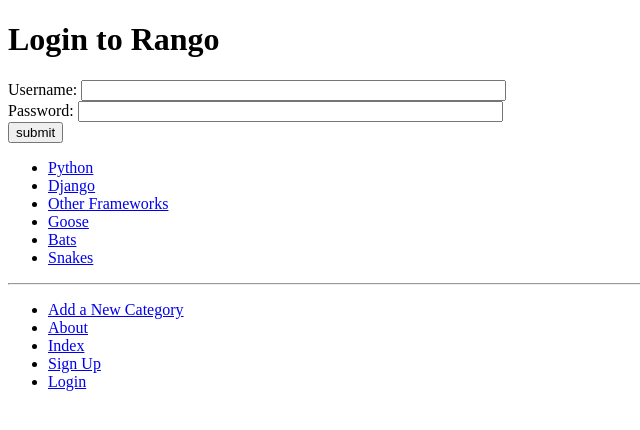
After one commit to AlHood/Rango, a Django app: page /rango/login/ in a window 1280 px wide. The commit adds this page. Shown: the top 430 px of the page, without its empty margins (0-640 px from the left). Run offline with Django 3.2, Linux system fonts and the light colour scheme; data comes from the database, SQL or seed files in the repository.

Commit message:
Chap 9.7

```diff
--- a/tango_with_django_project/rango/urls.py
+++ b/tango_with_django_project/rango/urls.py
@@ -20,4 +20,5 @@ urlpatterns = [
     path('category/<slug:category_name_slug>/', views.show_category, name='show_category'),
     path('add_category/', views.add_category, name='add_category'),
     path('register/', views.register, name='register'), # New mapping!
+    path('login/', views.user_login, name='login'),
 ]
--- a/tango_with_django_project/rango/views.py
+++ b/tango_with_django_project/rango/views.py
@@ -7,6 +7,8 @@ from django.shortcuts import redirect
 from django.urls import reverse
 from rango.forms import PageForm
 from rango.forms import UserForm, UserProfileForm
+from django.contrib.auth import authenticate, login
+
 
 
 
@@ -167,3 +169,43 @@ def register(request):
 
     # Render the template depending on the context.
     return render(request, 'rango/register.html', context = {'user_form': user_form, 'profile_form': profile_form, 'registered': registered})
+
+
+def user_login(request):
+    # If the request is a HTTP POST, try to pull out the relevant information.
+    if request.method == 'POST':
+        # Gather the username and password provided by the user.
+        # This information is obtained from the login form.
+        # We use request.POST.get('<variable>') as opposed
+        # to request.POST['<variable>'], because the
+        # request.POST.get('<variable>') returns None if the
+        # value does not exist, while request.POST['<variable>']
+        # will raise a KeyError exception.
+        username = request.POST.get('username')
+        password = request.POST.get('password')
+        # Use Django's machinery to attempt to see if the username/password
+        # combination is valid - a User object is returned if it is.
+        user = authenticate(username=username, password=password)
+        # If we have a User object, the details are correct.
+        # If None (Python's way of representing the absence of a value), no user
+        # with matching credentials was found.
+        if user:
+        # Is the account active? It could have been disabled.
+            if user.is_active:
+            # If the account is valid and active, we can log the user in.
+            # We'll send the user back to the homepage.
+                login(request, user)
+                return redirect(reverse('rango:index'))
+            else:
+            # An inactive account was used - no logging in!
+                return HttpResponse("Your Rango account is disabled.")
+        else:
+            # Bad login details were provided. So we can't log the user in.
+            print(f"Invalid login details: {username}, {password}")
+            return HttpResponse("Invalid login details supplied.")
+    # The request is not a HTTP POST, so display the login form.
+    # This scenario would most likely be a HTTP GET.
+    else:
+        # No context variables to pass to the template system, hence the
+        # blank dictionary object...
+        return render(request, 'rango/login.html')
--- a/tango_with_django_project/templates/rango/base.html
+++ b/tango_with_django_project/templates/rango/base.html
@@ -30,6 +30,7 @@
                 <li><a href="{% url 'rango:about' %}">About</a></li>
                 <li><a href="{% url 'rango:index' %}">Index</a></li>
                 <li><a href="{% url 'rango:register' %}">Sign Up</a></li>
+                <li><a href="{% url 'rango:login' %}">Login</a></li>
             </ul>
         </div>
     </body>
--- a/tango_with_django_project/templates/rango/index.html
+++ b/tango_with_django_project/templates/rango/index.html
@@ -9,7 +9,11 @@ Homepage
 
     <h1>Rango says...</h1>
         <div>
-            hey there partner! <br />
+            {% if user.is_authenticated %}
+                howdy {{ user.username }}!
+            {% else %}
+                hey there partner!
+            {% endif %} <br />
             <strong>{{ boldmessage }}</strong><br />
         </div>
         <div>
--- /dev/null
+++ b/tango_with_django_project/templates/rango/login.html
@@ -0,0 +1,18 @@
+{% extends 'rango/base.html' %}
+{% load staticfiles %}
+
+{% block title_block %}
+Login
+{% endblock %}
+
+{% block body_block %}
+<h1>Login to Rango</h1>
+<form id="login_form" method="post" action="{% url 'rango:login' %}">
+    {% csrf_token %}
+    Username: <input type="text" name="username" value="" size="50" />
+    <br />
+    Password: <input type="password" name="password" value="" size="50" />
+    <br />
+    <input type="submit" value="submit" />
+</form>
+{% endblock %}
```
